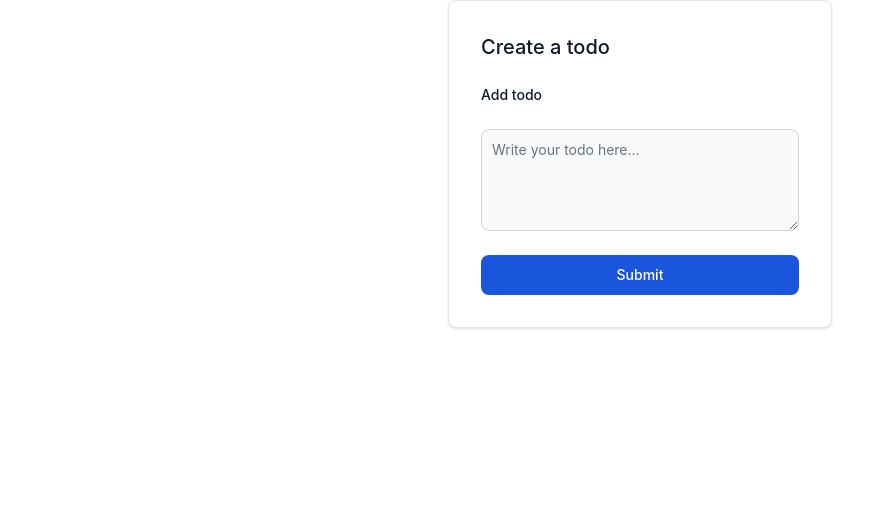
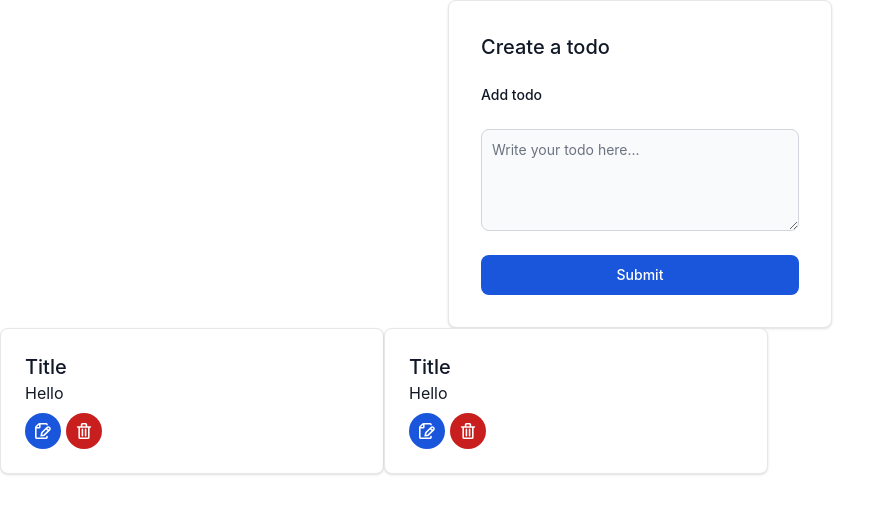
Before and after one commit to AristonCatipay/flask_todo_app, a Flask app: page / in a window 1280 px wide. Shown: the top 514 px of the page, without its empty margins (0-895 px from the left). Run offline with Flask 3, Linux system fonts and the light colour scheme; data comes from the database, SQL or seed files in the repository; both versions use the stored data as it was after the commit; some libraries are stand-ins or nearby versions.

Commit message:
Update the design of card and buttons.

```diff
--- a/templates/home.html
+++ b/templates/home.html
@@ -9,4 +9,31 @@
         <button type="submit" class="w-full text-white bg-blue-700 hover:bg-blue-800 focus:ring-4 focus:outline-none focus:ring-blue-300 font-medium rounded-lg text-sm px-5 py-2.5 text-center dark:bg-blue-600 dark:hover:bg-blue-700 dark:focus:ring-blue-800">Submit</button>
     </form>
 </div>
+<div>
+    <div class="flex flex-wrap">
+        {% for todo in todo_list %}
+        <div class="w-full max-w-sm bg-white border border-gray-200 rounded-lg shadow dark:bg-gray-800 dark:border-gray-700">
+            <a href="#">
+                <div class="p-6 rounded-b-lg">
+                    <h2 class="text-xl font-medium text-gray-900 dark:text-white">Title</h2>
+                    <h2 class="block mb-2 text-base font-normal text-gray-900 dark:text-white">{{ todo.title}}</h2>
+                    <a href="#" type="button" class="text-white bg-blue-700 hover:bg-blue-800 focus:ring-4 focus:outline-none focus:ring-blue-300 font-medium rounded-full text-sm p-2.5 text-center inline-flex items-center me-2 dark:bg-blue-600 dark:hover:bg-blue-700 dark:focus:ring-blue-800">
+                        <svg class="w-4 h-4" aria-hidden="true" xmlns="http://www.w3.org/2000/svg" fill="none" viewBox="0 0 20 20">
+                            <path stroke="currentColor" stroke-linecap="round" stroke-linejoin="round" stroke-width="2" d="M15 17v1a.97.97 0 0 1-.933 1H1.933A.97.97 0 0 1 1 18V5.828a2 2 0 0 1 .586-1.414l2.828-2.828A2 2 0 0 1 5.828 1h8.239A.97.97 0 0 1 15 2M6 1v4a1 1 0 0 1-1 1H1m13.14.772 2.745 2.746M18.1 5.612a2.086 2.086 0 0 1 0 2.953l-6.65 6.646-3.693.739.739-3.692 6.646-6.646a2.087 2.087 0 0 1 2.958 0Z"/>
+                        </svg>
+                        <span class="sr-only">Update</span>
+                    </a>
+
+                    <a href="/delete/{{ todo.id }}" type="button" class="text-white bg-red-700 hover:bg-red-800 focus:ring-4 focus:outline-none focus:ring-blue-300 font-medium rounded-full text-sm p-2.5 text-center inline-flex items-center me-2 dark:bg-blue-600 dark:hover:bg-blue-700 dark:focus:ring-blue-800">
+                        <svg class="w-4 h-4" aria-hidden="true" xmlns="http://www.w3.org/2000/svg" fill="none" viewBox="0 0 18 20">
+                            <path stroke="currentColor" stroke-linecap="round" stroke-linejoin="round" stroke-width="2" d="M1 5h16M7 8v8m4-8v8M7 1h4a1 1 0 0 1 1 1v3H6V2a1 1 0 0 1 1-1ZM3 5h12v13a1 1 0 0 1-1 1H4a1 1 0 0 1-1-1V5Z"/>
+                        </svg>
+                        <span class="sr-only">Delete</span>
+                    </a>
+                </div>
+            </a>
+        </div>
+        {% endfor %}
+    </div>
+</div>
 {% endblock %}
```
Also changed, not shown: instance/db.sqlite.
